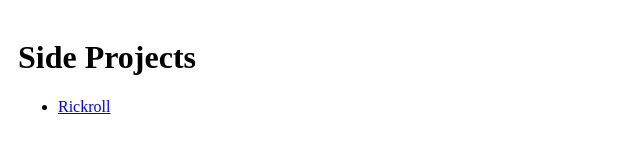
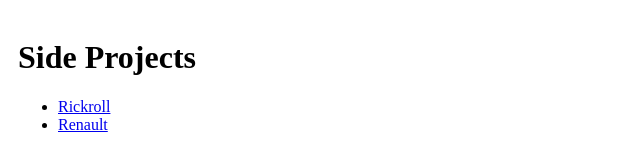
Before and after one commit to Tom-Mouse-p/sides, a plain HTML site: page index.html in a window 1280 px wide. Shown: the full height of the page, 0-640 px from the left. Drawn offline with Linux system fonts and the light colour scheme.

Commit message:
Update index.html

```diff
--- a/index.html
+++ b/index.html
@@ -17,7 +17,8 @@
     <h1>Side Projects</h1>
     <ul>
         <li><a href="./roll.html">Rickroll</a></li>
-    </ul>
+    <li><a href="./renault.html">Renault</a></li>
+</ul>
 </body>
 
 </html>
```
